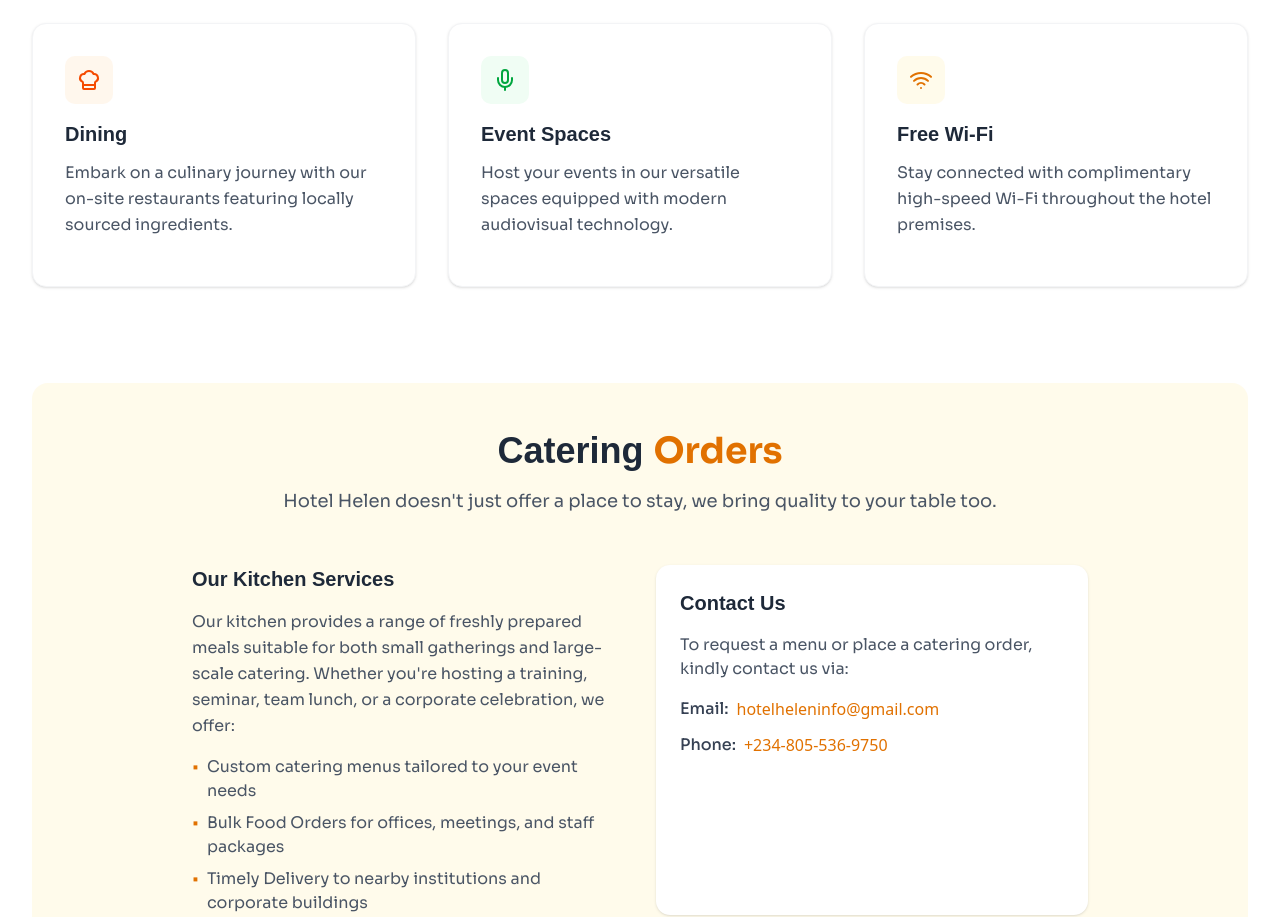
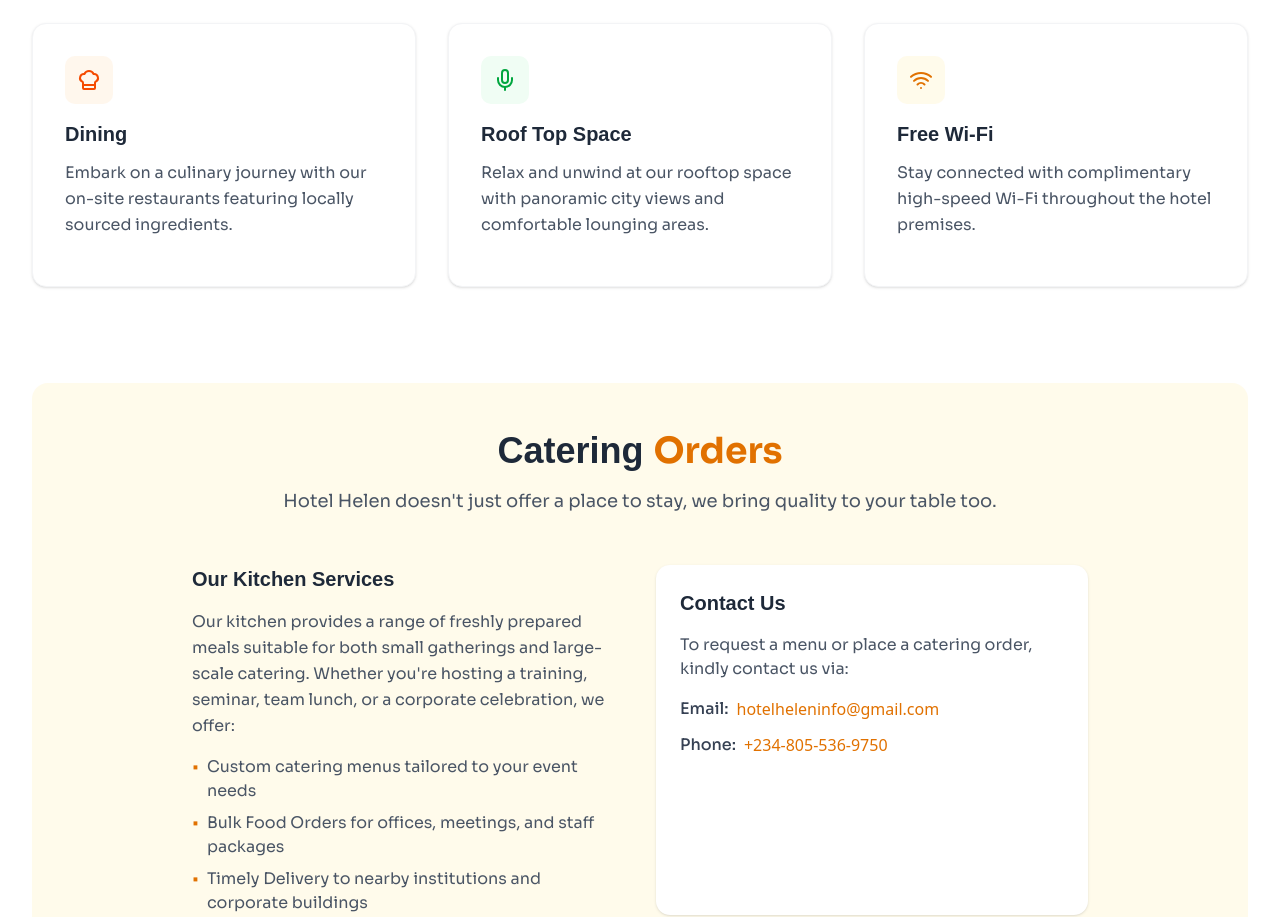
Before and after one commit to bakemonostan/hotel-helen, a Next.js app: page / in a window 1280 px wide. Shown: the part 6100-7017 px from the top of the page. Built offline with nearby package versions, Linux system fonts and the light colour scheme; a web font is replaced by a local one.

Commit message:
update services card

```diff
--- a/src/components/OurServiceSection.tsx
+++ b/src/components/OurServiceSection.tsx
@@ -44,9 +44,9 @@ const services = [
   // },
   {
     icon: Mic,
-    title: "Event Spaces",
+    title: "Roof Top Space",
     description:
-      "Host your events in our versatile spaces equipped with modern audiovisual technology.",
+      "Relax and unwind at our rooftop space with panoramic city views and comfortable lounging areas.",
     color: "bg-green-50 text-green-600",
   },
   {
```
